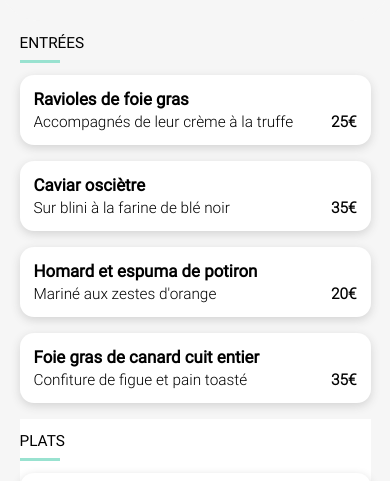
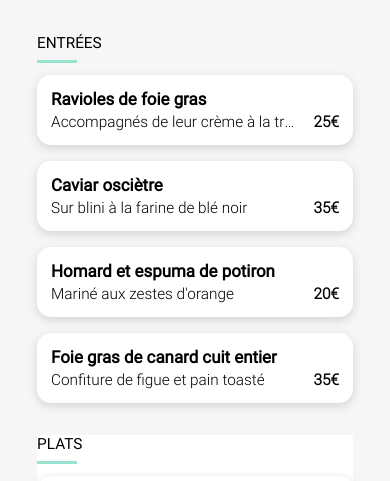
Before and after one commit to yann-lcrx/YannickLacroix_3_08032021, a website: page la-note-enchantee.html in a window 390 px wide. Shown: the part 343-824 px from the top of the page. Drawn offline with Linux system fonts and the light colour scheme; a web font is replaced by a local one.

Commit message:
Ajustements mobile

```diff
--- a/la-note-enchantee.html
+++ b/la-note-enchantee.html
@@ -21,7 +21,7 @@
             <h1>La note enchantée</h1>
             <i class="far fa-heart"></i>
         </div>
-
+        <div class="menu__list">
             <section class="menu__starters">
             <h2>Entrées</h2>
             <div></div>
@@ -136,6 +136,7 @@
                     </div>
                 </div>
             </section>
+        </div>
         <button class="btn btn-l">Commander</button>
     </section>
 
--- a/pages/_how-to.scss
+++ b/pages/_how-to.scss
@@ -67,9 +67,10 @@
     i{
         align-self: center;
         padding-left: $msr-intermediate;
+        padding-right: $msr-tiny;
         color: $col-grey;
         flex:0.3;
-        font-size: 1.5em;
+        font-size: 1.1em;
         @include desktop-only{
             padding-left: unset;
             font-size: 1.9em
--- a/pages/_menu.scss
+++ b/pages/_menu.scss
@@ -19,6 +19,7 @@
             margin-bottom: $msr-standard;
             @include desktop-only{
                 padding: 16px;
+                margin: unset;
                 border-radius: $rds-intermediate;
             }
         }
--- a/utils/_mixins.scss
+++ b/utils/_mixins.scss
@@ -16,10 +16,6 @@
 @mixin width-desktop{
     width: unset;
     max-width: 1240px;
-}
-
-@mixin margin-bottom($margin-bottom){
-    margin-bottom: $margin-bottom;
 }
 
 @mixin shd-regular{
@@ -45,3 +41,14 @@
         @content;
     }
 }
+@mixin tablet-only {
+    @media screen and (min-width: map-get($breakpoints, $mobile)) and (max-width: map-get($breakpoints, tablet)){
+        @content;
+    }
+}
+
+@mixin wider-screens {
+    @media screen and (min-width: map-get($breakpoints, $mobile)){
+        @content;
+    }
+}
```
Also changed, not shown: la-palette-du-gout.html (+2 -2 lines), le-delice-des-sens.html (+2 -1 lines), style.css, 1 other file. Lines whose indentation alone changed are shown as unchanged.
